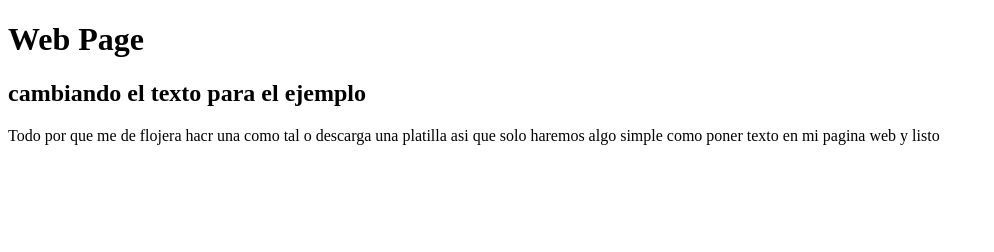
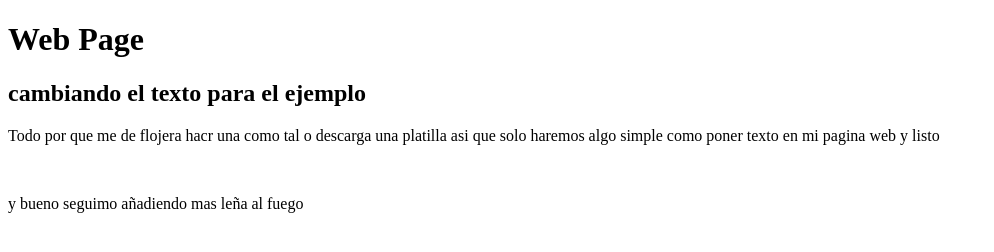
Before and after one commit to Tony-mederos14/Web-page, a plain HTML site: page Index.html in a window 1280 px wide. Shown: the whole page, without its empty margins (0-994 px from the left). Drawn offline with Linux system fonts and the light colour scheme.

Commit message:
Update Index.html

```diff
--- a/Index.html
+++ b/Index.html
@@ -7,5 +7,7 @@
         <h1> Web Page <h1>
         <h2> cambiando el texto para el ejemplo </h2>
         <p> Todo por que me de flojera hacr una como tal o descarga una platilla asi que solo haremos algo simple como poner texto en mi pagina web y listo</p>
+        </br>
+        <p> y bueno seguimo añadiendo mas leña al fuego </p>
     </body>
 </html>
```
